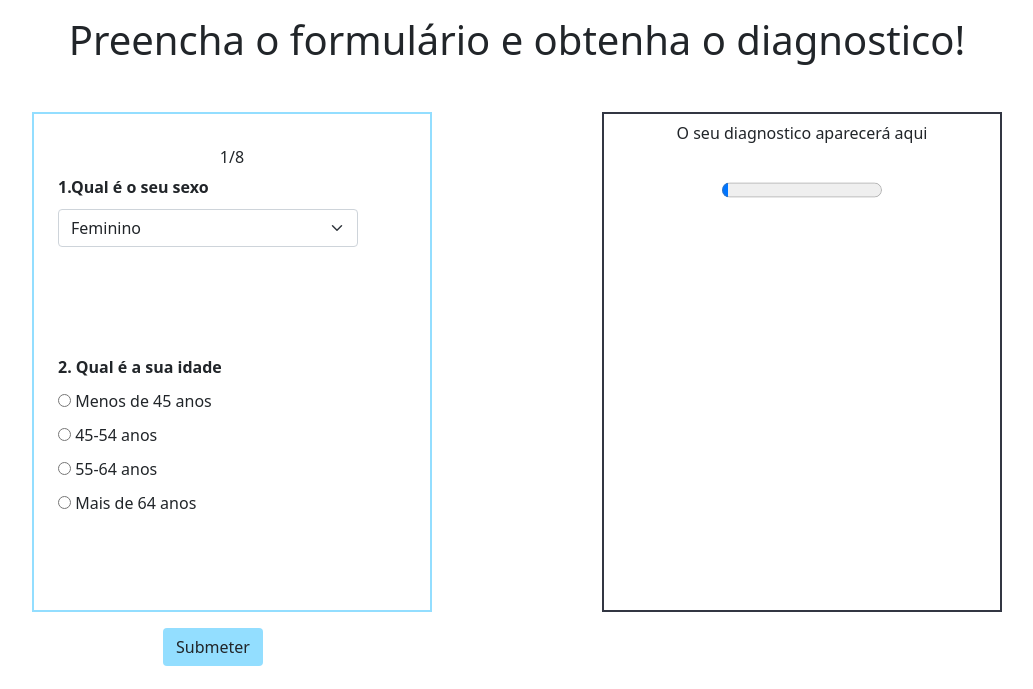
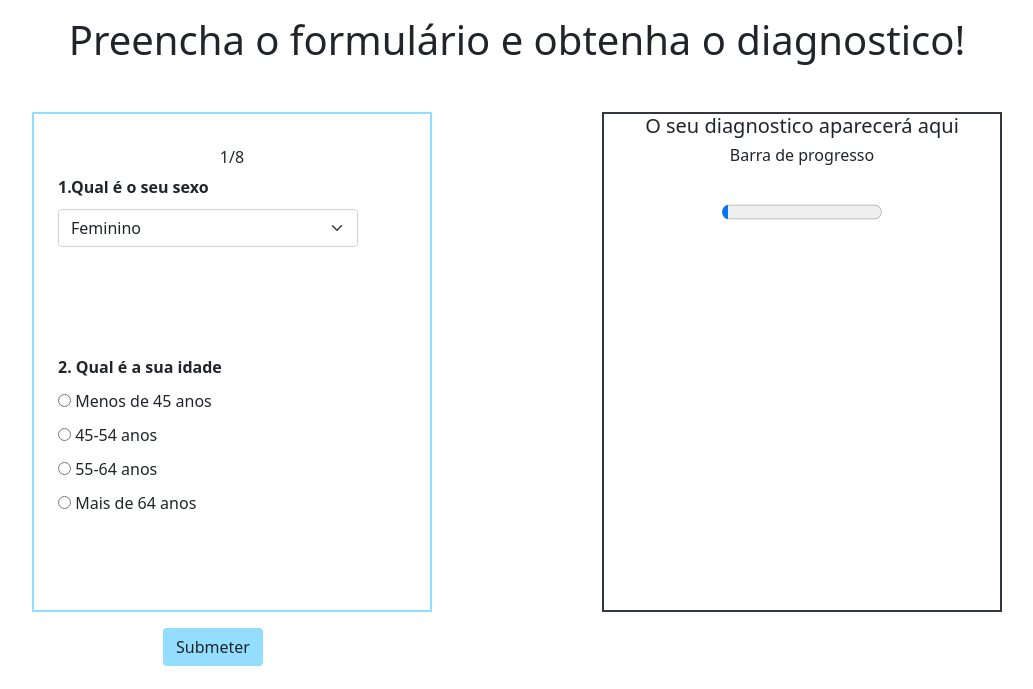
Before and after one commit to ValdoMpinga/DiabetesMellitus, a Django app: page /diagnostic in a window 1280 px wide. Shown: the part 64-753 px from the top of the page, without its empty margins (123-1156 px from the left). Run offline with Django 4.2, Linux system fonts and the light colour scheme; parts of the project's set-up code (start-up, migrations or seed data) failed here and were passed over; some libraries are stand-ins or nearby versions.

Commit message:
Progress bar label added

```diff
--- a/diabetes_predictor/static/scripts/handlers/formHandler.mjs
+++ b/diabetes_predictor/static/scripts/handlers/formHandler.mjs
@@ -2,7 +2,7 @@
 function handlePrematureSubmit(progress)
 {
     if (progress != 100)
-        alert('O formulário deve ser completamente preenchido antes de submetido')
+        alert('O formulário deve ser completamente preenchido antes de submetido, se por acaso chegou no final, por favor volte atrás e veja o que esta em falta.')
 }
 
 export { handlePrematureSubmit }
--- a/diabetes_predictor/templates/diagnostic/diagnostic.html
+++ b/diabetes_predictor/templates/diagnostic/diagnostic.html
@@ -225,7 +225,9 @@
           <div class="outputBox">
             <div class="boxContainer">
               <div class="text-center mb-3">
-                <h6 class="">O seu diagnostico aparecerá aqui</h6>
+
+                <h5 class="">O seu diagnostico aparecerá aqui</h5>
+                <h6 class="mt-2">Barra de progresso</h6>
                 <progress class="mt-4" id="progress" value="4" max="100">
                   32%
                 </progress>
```
